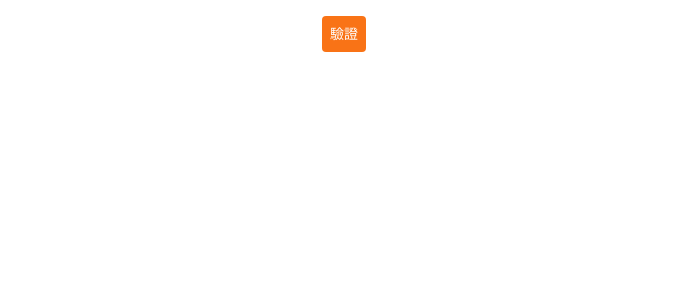
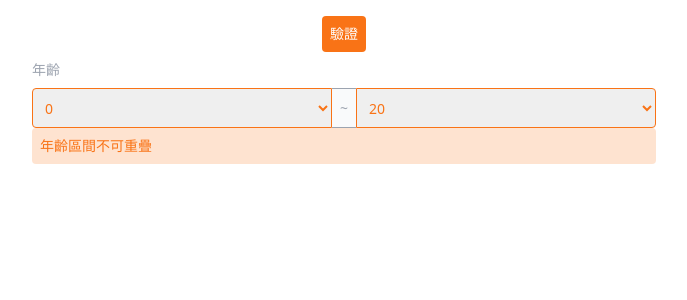
Before and after one commit to stranger583/form-validation, a React (Create React App) app: page / in a window 1280 px wide. Shown: the top 300 px of the page, without its empty margins (296-983 px from the left). Built offline with nearby package versions, Linux system fonts and the light colour scheme.

Commit message:
style: add AgeGroupSelect component style

```diff
--- a/src/App.tsx
+++ b/src/App.tsx
@@ -1,9 +1,11 @@
 import React from 'react';
 import { Button } from './components/ui/button';
+import AgeGroupSelect from './components/age-group-select';
 function App() {
   return (
     <div className='w-vw h-dvh p-4 flex flex-col items-center'>
       <Button variant='validation'>驗證</Button>
+      <AgeGroupSelect></AgeGroupSelect>
     </div>
   );
 }
--- a/src/components/age-group-select.tsx
+++ b/src/components/age-group-select.tsx
@@ -1,9 +1,30 @@
-import React from 'react'
+import React, { useState } from 'react'
+import { Select,Option } from './ui/select'
+import { AGES } from '../constant'
+import { cN } from '../libs/tw-marge'
 
 function AgeGroupSelect() {
   return (
-    <div>
-
+    <div className='w-1/2 text-sm'>
+        <h3 className='text-gray-400 py-2'>年齡</h3>
+        <div className='flex items-center w-full h-10'>
+        <Select className={cN({'border-orange-500 text-orange-500':true})} value={AGES[0]}>
+        {AGES.map((age) => (
+                <Option key={age}>
+                {age}
+                </Option>
+            ))}
+        </Select>
+        <div className='flex items-center p-2 border-y border-gray-400 text-gray-400 bg-gray-50 h-full'>~</div>
+        <Select className={cN({'border-orange-500 text-orange-500':true})} value={AGES.at(-1)}>
+        {AGES.map((age) => (
+                <Option key={age}>
+                {age}
+                </Option>
+            ))}
+        </Select>
+        </div>
+        <div className='bg-orange-500/20 text-orange-500 rounded w-full p-2'>年齡區間不可重疊</div>
     </div>
   )
 }
--- a/src/components/ui/button.tsx
+++ b/src/components/ui/button.tsx
@@ -12,7 +12,7 @@ export function Button({ children, variant = 'default', className, ...props }: B
         validation:'text-white bg-orange-500',
         remove:'text-orange-500 font-bold',
         add:'text-green-500 py-2 px-0',
-        disabled:'text-slate-500 py-2 px-0 cursor-not-allowed',
+        disabled:'text-gray-500 py-2 px-0 cursor-not-allowed',
     }
   return (
     <button {...props} className={cN(baseStyle ,variantStyle[variant], className)}>
--- a/src/components/ui/select.tsx
+++ b/src/components/ui/select.tsx
@@ -3,18 +3,20 @@ import { cN } from '../../libs/tw-marge'
 type SelectProps = React.ComponentProps<'select'>
 type OptionProps = React.ComponentProps<'option'>
 
-export function Select({ children, className, ...props }: SelectProps) {
+function Select({ children, className, ...props }: SelectProps) {
     return (
-        <select {...props} className={cN('', className)}>
+        <select {...props} className={cN('size-full p-2 border first:rounded-l last:rounded-r border-gray-400', className)}>
             {children}
         </select>
     )
 }
 
-export function Option({ children, className, ...props }: OptionProps) {
+function Option({ children, className, ...props }: OptionProps) {
     return (
-      <option className={cN('', className)} {...props}>
+      <option className={cN('text-black', className)} {...props}>
         {children}
       </option>
     );
   }
+
+export {Select, Option}
--- /dev/null
+++ b/src/constant/index.ts
@@ -0,0 +1,3 @@
+export const MIN_AGE = 0;
+export const MAX_AGE = 20;
+export const AGES = [...Array(MAX_AGE - MIN_AGE + 1)].map((_, i) => i);
--- a/tsconfig.json
+++ b/tsconfig.json
@@ -16,7 +16,7 @@
     "module": "esnext",
     "moduleResolution": "node",
     "resolveJsonModule": true,
-    "isolatedModules": true,
+    "isolatedModules": false,
     "noEmit": true,
     "jsx": "react-jsx"
   },
```
